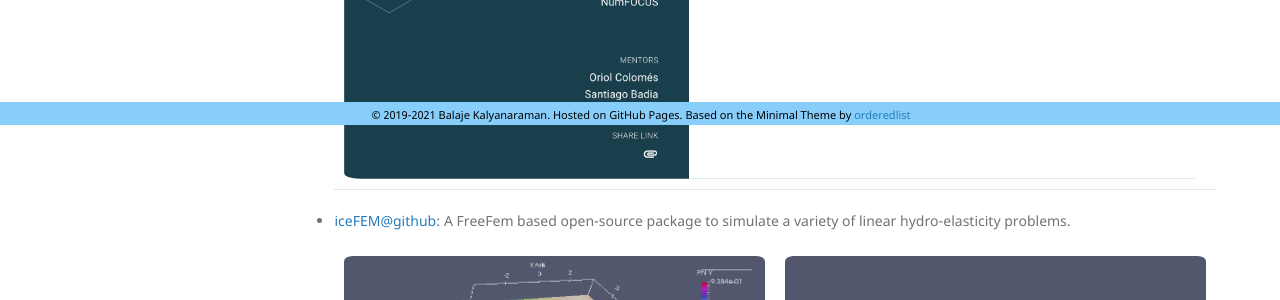
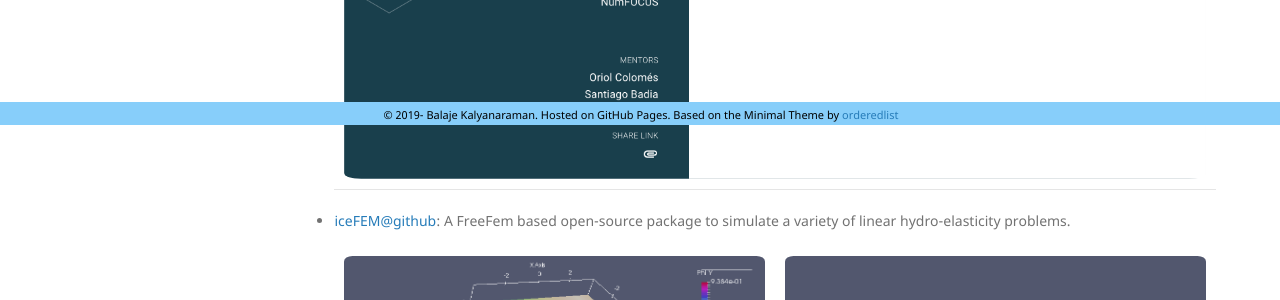
Before and after one commit to Balaje/balaje.github.io, a Jekyll site: the page built from index.md, in a window 1280 px wide. Shown: the part 775-1075 px from the top of the page. Built offline with Jekyll 4.4.1, drawn with Linux system fonts in a browser that asks for light colours; nearby versions of some CDN libraries; some web fonts are replaced; our own code applies the rules of GitHub Pages for plain Markdown files.

Commit message:
Update default.html

```diff
--- a/_layouts/default.html
+++ b/_layouts/default.html
@@ -65,7 +65,7 @@
 
             </section>
             <footer>
-                <small style="text-align: center;">&copy 2019-2021 Balaje Kalyanaraman. Hosted on GitHub Pages. Based on the Minimal Theme by <a href="https://orderedlist.com/minimal/">orderedlist</a></small>
+                <small style="text-align: center;">&copy 2019- Balaje Kalyanaraman. Hosted on GitHub Pages. Based on the Minimal Theme by <a href="https://orderedlist.com/minimal/">orderedlist</a></small>
             </footer>
         </div>
         <script src="{{ "/assets/js/scale.fix.js" | relative_url }}"></script>
```
